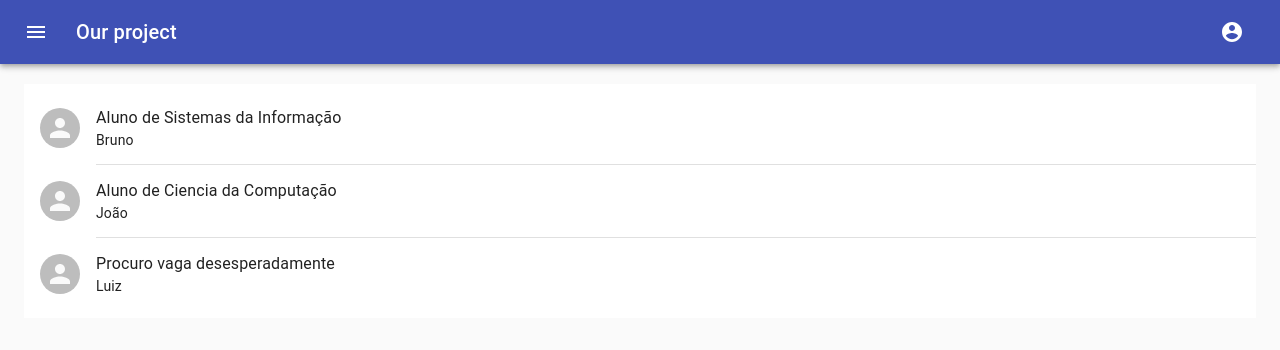
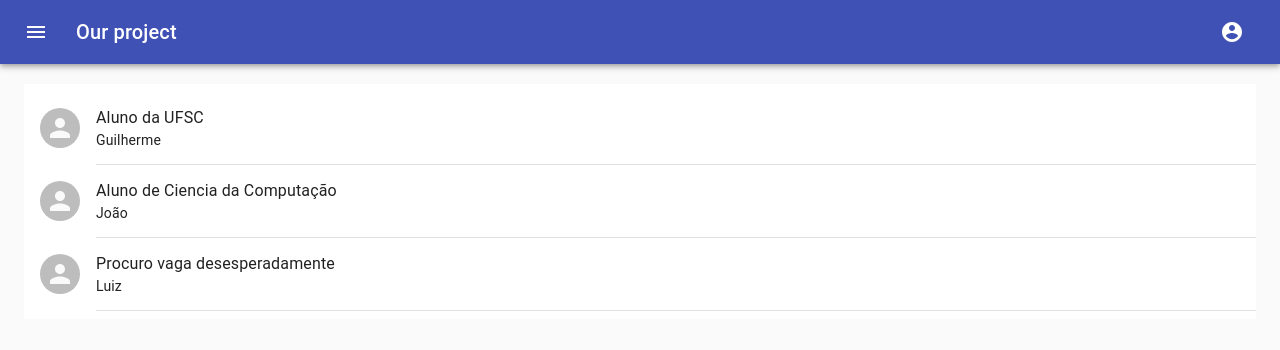
Before and after one commit to BrunoButzke/WEB-project, a React app: page /login in a window 1280 px wide. Shown: the top 350 px of the page. Built offline with nearby package versions, Linux system fonts and the light colour scheme; the HTML template or start-up script is replaced by a standard one.

Commit message:
Add new entry using form

```diff
--- a/src/FormPage.tsx
+++ b/src/FormPage.tsx
@@ -6,6 +6,7 @@ import Grid from "@material-ui/core/Grid";
 import Typography from "@material-ui/core/Typography";
 import { makeStyles } from "@material-ui/core/styles";
 import Container from "@material-ui/core/Container";
+import { useHistory } from "react-router-dom";
 
 const useStyles = makeStyles((theme) => ({
   paper: {
@@ -25,6 +26,9 @@ const useStyles = makeStyles((theme) => ({
 
 export function FormPage() {
   const classes = useStyles();
+  const [title, setTitle] = React.useState<string>();
+  const [description, setDescription] = React.useState<string>();
+  const history = useHistory();
 
   return (
     <Container component="main" maxWidth="xs">
@@ -33,7 +37,13 @@ export function FormPage() {
         <Typography component="h1" variant="h5">
           Make a post about yourself!
         </Typography>
-        <form className={classes.form} noValidate>
+        <form
+          className={classes.form}
+          noValidate
+          onSubmit={() => {
+            history.push(`/?title=${title}&description=${description}`);
+          }}
+        >
           <TextField
             variant="outlined"
             margin="normal"
@@ -44,6 +54,8 @@ export function FormPage() {
             name="title"
             autoComplete="title"
             autoFocus
+            value={title}
+            onChange={(e) => setTitle(e.target.value)}
           />
           <TextField
             variant="outlined"
@@ -53,11 +65,13 @@ export function FormPage() {
             multiline
             minRows={2}
             maxRows={20}
-            name="Description"
+            name="description"
             label="Description"
             type="text"
             id="description"
             autoComplete="description"
+            value={description}
+            onChange={(e) => setDescription(e.target.value)}
           />
 
           <Grid container>
--- a/src/HomePage.tsx
+++ b/src/HomePage.tsx
@@ -1,4 +1,4 @@
-import React from "react";
+import React, { useEffect } from "react";
 import { createStyles, Theme, makeStyles } from "@material-ui/core/styles";
 import Container from "@material-ui/core/Container";
 import List from "@material-ui/core/List";
@@ -9,7 +9,7 @@ import ListItemAvatar from "@material-ui/core/ListItemAvatar";
 import Avatar from "@material-ui/core/Avatar";
 import Typography from "@material-ui/core/Typography";
 import CssBaseline from "@material-ui/core/CssBaseline";
-import { useHistory } from "react-router-dom";
+import { useHistory, useLocation } from "react-router-dom";
 
 const useStyles = makeStyles((theme: Theme) =>
   createStyles({
@@ -27,6 +27,12 @@ const useStyles = makeStyles((theme: Theme) =>
 export function HomePage() {
   const classes = useStyles();
   const history = useHistory();
+  const location = useLocation();
+
+  const newEntry = React.useMemo(
+    () => new URLSearchParams(location.search)?.get("title"),
+    [location]
+  );
 
   return (
     <Container component="main">
@@ -35,10 +41,10 @@ export function HomePage() {
         <div onClick={() => history.push("/post?id=1")}>
           <ListItem alignItems="flex-start">
             <ListItemAvatar>
-              <Avatar alt="Bruno" />
+              <Avatar alt="Guilherme" />
             </ListItemAvatar>
             <ListItemText
-              primary="Aluno de Sistemas da Informação"
+              primary="Aluno da UFSC"
               secondary={
                 <React.Fragment>
                   <Typography
@@ -47,7 +53,7 @@ export function HomePage() {
                     className={classes.inline}
                     color="textPrimary"
                   >
-                    Bruno
+                    Guilherme
                   </Typography>
                 </React.Fragment>
               }
@@ -100,6 +106,31 @@ export function HomePage() {
             />
           </ListItem>
         </div>
+        <Divider variant="inset" component="li" />
+        {newEntry && (
+          <div onClick={() => history.push("/post?id=4")}>
+            <ListItem alignItems="flex-start">
+              <ListItemAvatar>
+                <Avatar alt="novo" />
+              </ListItemAvatar>
+              <ListItemText
+                primary={newEntry}
+                secondary={
+                  <React.Fragment>
+                    <Typography
+                      component="span"
+                      variant="body2"
+                      className={classes.inline}
+                      color="textPrimary"
+                    >
+                      {'<username>'}
+                    </Typography>
+                  </React.Fragment>
+                }
+              />
+            </ListItem>
+          </div>
+        )}
       </List>
     </Container>
   );
--- a/src/NavigationBar.tsx
+++ b/src/NavigationBar.tsx
@@ -38,24 +38,19 @@ export default function NavigationBar() {
   const open = Boolean(anchorEl);
   const [isDrawerOpen, setDrawerOpen] = React.useState<boolean>(false);
 
-  const handleChange = (event: React.ChangeEvent<HTMLInputElement>) => {
-    setAuth(event.target.checked);
-  };
+  const handleMenu = React.useCallback(
+    (event: React.MouseEvent<HTMLElement>) => {
+      setAnchorEl(event.currentTarget);
+    },
+    []
+  );
 
-  const handleMenu = (event: React.MouseEvent<HTMLElement>) => {
-    setAnchorEl(event.currentTarget);
-  };
-
-  const handleClose = () => {
+  const handleClose = React.useCallback(() => {
     setAnchorEl(null);
-  };
+  }, []);
 
   const location = useLocation();
   const history = useHistory();
-
-  useEffect(() => {
-    console.log(location);
-  }, [location]);
 
   return (
     <div className={classes.root}>
--- a/src/PostPage.tsx
+++ b/src/PostPage.tsx
@@ -40,8 +40,8 @@ export function PostPage() {
       case "1":
         return (
           <PostCard
-            title={"Aluno de Sistemas da Informação"}
-            username={"Bruno"}
+            title={"Aluno da UFSC"}
+            username={"Guilherme"}
             description={`Lorem Ipsum is simply dummy text of the printing and typesetting
         industry. Lorem Ipsum has been the industry's standard dummy text
         ever since the 1500s, when an unknown printer took a galley of type
```
